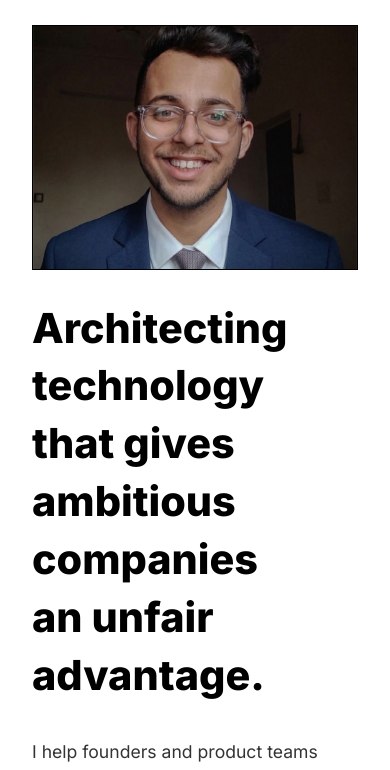
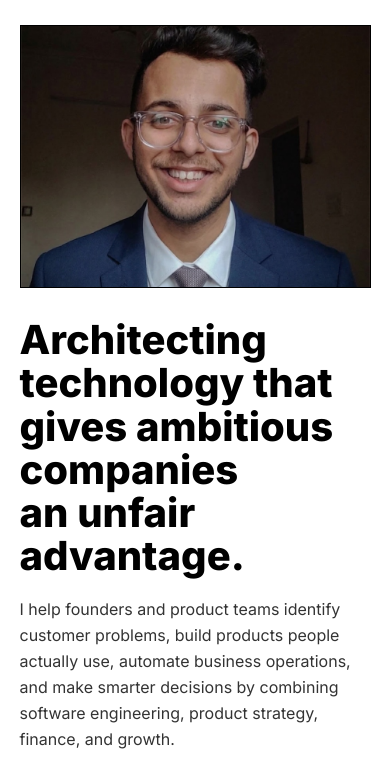
Before and after one commit to threeoneonetwo/vp-portfolio, a website: page index.html in a window 390 px wide. Shown: the part 69-839 px from the top of the page. Drawn offline with Linux system fonts and the light colour scheme.

Commit message:
Revert "Optimize hero text readability"
This reverts commit c40d6bac193b5f418d9fa2e2a94b9ef8f1267c1d.

```diff
--- a/styles.css
+++ b/styles.css
@@ -6,7 +6,6 @@
   --rule: #ddd;
   --content: 1200px;
   --pad-x: clamp(16px, 4vw, 32px);
-  --hero-pad-x: clamp(4rem, 6vw, 5rem);
   --ease: cubic-bezier(0.22, 1, 0.36, 1);
   --motion-fast: 160ms;
   --motion-med: 260ms;
@@ -157,7 +156,7 @@ span {
 .hero {
   width: min(100%, var(--content));
   margin: 0 auto;
-  padding: clamp(40px, 6vw, 72px) var(--hero-pad-x) clamp(56px, 8vw, 88px);
+  padding: clamp(40px, 6vw, 72px) var(--pad-x) clamp(56px, 8vw, 88px);
   display: flex;
   flex-wrap: wrap;
   align-items: flex-start;
@@ -167,29 +166,28 @@ span {
 .hero-copy {
   flex: 1 1 620px;
   min-width: 0;
-  max-width: 100%;
+  max-width: 46rem;
   display: flex;
   flex-direction: column;
-  gap: 0;
+  gap: 24px;
   padding-top: clamp(8px, 1.5vw, 18px);
-  text-align: left;
 }
 
 .hero h1 {
-  margin: 0 0 2.5rem;
-  max-width: 85%;
-  font-size: clamp(3.5rem, 4.2vw, 4rem);
-  font-weight: 900;
-  line-height: 1.42;
+  margin: 0;
+  max-width: 100%;
+  font-size: clamp(44px, 4.2vw, 58px);
+  font-weight: 800;
+  line-height: 1.08;
   letter-spacing: 0;
   text-wrap: balance;
 }
 
 .hero p {
   margin: 0;
-  max-width: min(65ch, 650px);
+  max-width: 100%;
   color: var(--ink-70);
-  font-size: 1.125rem;
+  font-size: clamp(17px, 1.35vw, 19px);
   line-height: 1.65;
 }
 
@@ -643,7 +641,6 @@ blockquote footer {
 @media (max-width: 767px) {
   :root {
     --pad-x: clamp(16px, 5vw, 24px);
-    --hero-pad-x: clamp(2rem, 8vw, 3rem);
   }
 
   .nav {
@@ -671,21 +668,20 @@ blockquote footer {
     flex: 1 1 100%;
     width: 100%;
     max-width: none;
-    gap: 0;
+    gap: 20px;
     padding-top: 0;
   }
 
   .hero h1 {
-    max-width: 85%;
-    margin-bottom: 2rem;
-    font-size: clamp(2.5rem, 10.6vw, 3.5rem);
-    line-height: 1.4;
+    max-width: 100%;
+    font-size: 40px;
+    line-height: 1.08;
   }
 
   .hero p {
-    max-width: min(65ch, 650px);
-    font-size: 1.1rem;
-    line-height: 1.65;
+    max-width: 100%;
+    font-size: 16px;
+    line-height: 1.62;
   }
 
   .actions {
```
